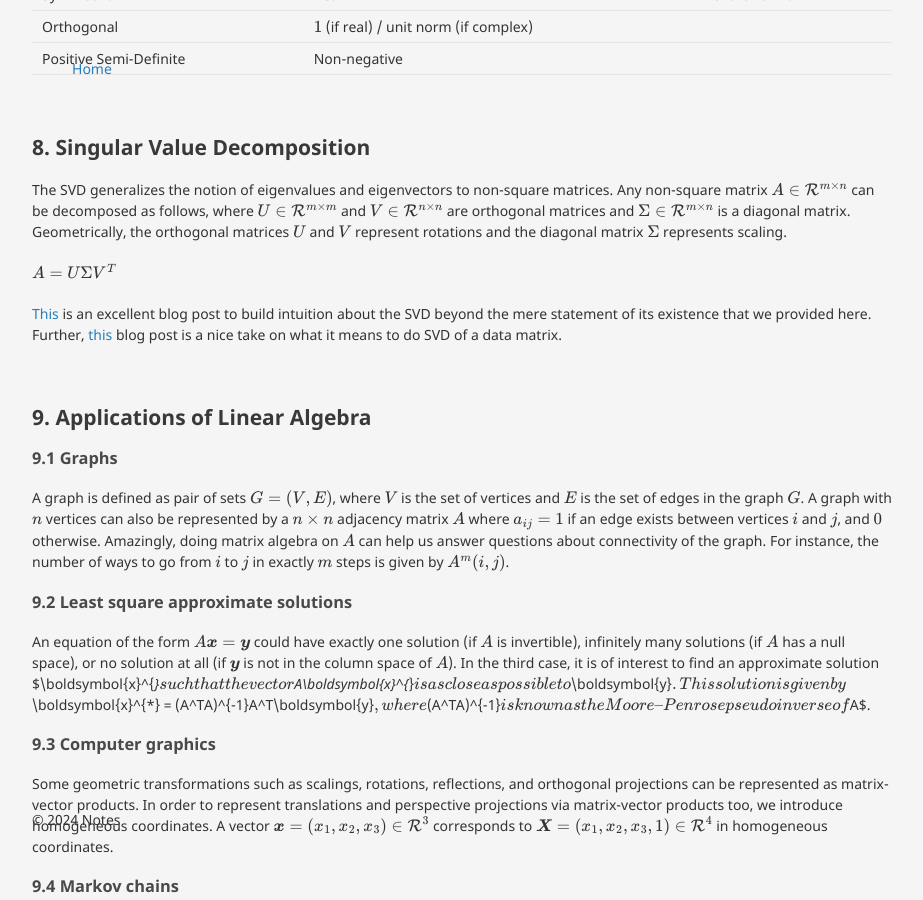
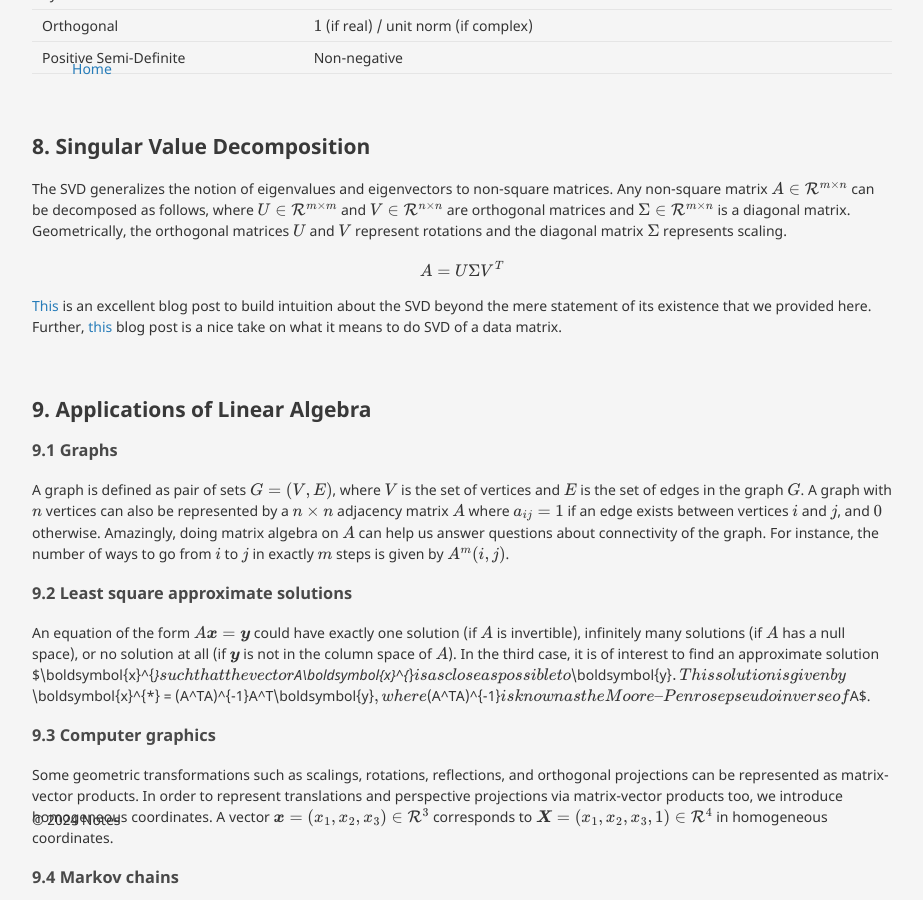
Before and after one commit to neeravkarani/notes, a Jekyll site: the page built from _posts/math/2024-06-17-linear-algebra.md, in a window 1280 px wide and 900 px high, scrolled down 5137 px. Shown: the whole window, without its empty margins (178-1101 px from the left). Built offline with Jekyll 4.4.1, drawn with Linux system fonts in a browser that asks for light colours; formulas are drawn with MathJax 3; part of the change alters nothing that is shown.

```diff
--- a/_includes/head.html
+++ b/_includes/head.html
@@ -6,7 +6,7 @@
   <link rel="stylesheet" href="{{ "/assets/css/style.css?v=" | append: site.github.build_revision | relative_url }}">
 
   <!-- Configure MathJax -->
-  <!-- <script>
+  <script>
     MathJax = {
       tex: {
         inlineMath: [['$', '$'], ['\\(', '\\)']],
@@ -20,20 +20,9 @@
         extensions: ["AMSmath.js", "AMSsymbols.js"]
       }
     };
-  </script> -->
+  </script>
 
   <!-- Include MathJax -->
-  <!-- <script type="text/javascript" id="MathJax-script" async src="https://cdn.jsdelivr.net/npm/mathjax@3/es5/tex-mml-chtml.js"> </script> -->
-
-  <script type="text/x-mathjax-config"> MathJax.Hub.Config({ TeX: { equationNumbers: { autoNumber: "all" } } }); </script>
-  <script type="text/x-mathjax-config">
-    MathJax.Hub.Config({
-      tex2jax: {
-        inlineMath: [ ['$','$'], ["\\(","\\)"] ],
-        processEscapes: true
-      }
-    });
-  </script>
-  <script src="https://cdn.mathjax.org/mathjax/latest/MathJax.js?config=TeX-AMS-MML_HTMLorMML" type="text/javascript"></script>
+  <script type="text/javascript" id="MathJax-script" async src="https://cdn.jsdelivr.net/npm/mathjax@3/es5/tex-mml-chtml.js"> </script>
 
 </head>
--- a/_posts/math/2024-06-17-linear-algebra.md
+++ b/_posts/math/2024-06-17-linear-algebra.md
@@ -204,8 +204,7 @@ A matrix $P \in \mathcal{R}^{n \times n}$ is positive semi-definite if $\boldsym
 ## 8. Singular Value Decomposition
 The SVD generalizes the notion of eigenvalues and eigenvectors to non-square matrices. Any non-square matrix $A \in \mathcal{R}^{m \times n}$ can be decomposed as follows, where $U \in \mathcal{R}^{m \times m}$ and $V \in \mathcal{R}^{n \times n}$ are orthogonal matrices and $\Sigma \in \mathcal{R}^{m \times n}$ is a diagonal matrix. Geometrically, the orthogonal matrices $U$ and $V$ represent rotations and the diagonal matrix $\Sigma$ represents scaling.
 
-<!-- $$ \begin{equation} A = U \Sigma V^{T} \end{equation} $$  -->
-$$ A = U \Sigma V^{T}$$
+$$ \begin{equation} A = U \Sigma V^{T} \end{equation} $$
 
 [This](https://gregorygundersen.com/blog/2018/12/10/svd/) is an excellent blog post to build intuition about the SVD beyond the mere statement of its existence that we provided here. Further, [this](https://jeremykun.wordpress.com/2016/04/18/singular-value-decomposition-part-1-perspectives-on-linear-algebra/) blog post is a nice take on what it means to do SVD of a data matrix.
 
```
